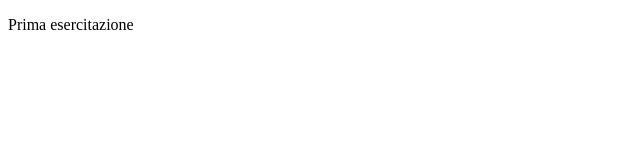
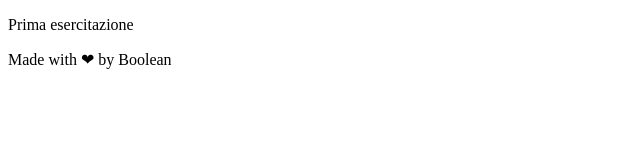
Before and after one commit to MattiaAngelini/HTMLCSS-HELLO, a plain HTML site: page Index.html in a window 1280 px wide. Shown: the whole page, without its empty margins (0-640 px from the left). Drawn offline with Linux system fonts and the light colour scheme.

Commit message:
Feat Add footer & container

```diff
--- a/Index.html
+++ b/Index.html
@@ -8,5 +8,9 @@
            <p>Prima esercitazione </p>
         </header>
 
+        <footer>
+            <div> Made with ❤ by Boolean </div>
+        </footer>
+
     </body>
 </html>
```
